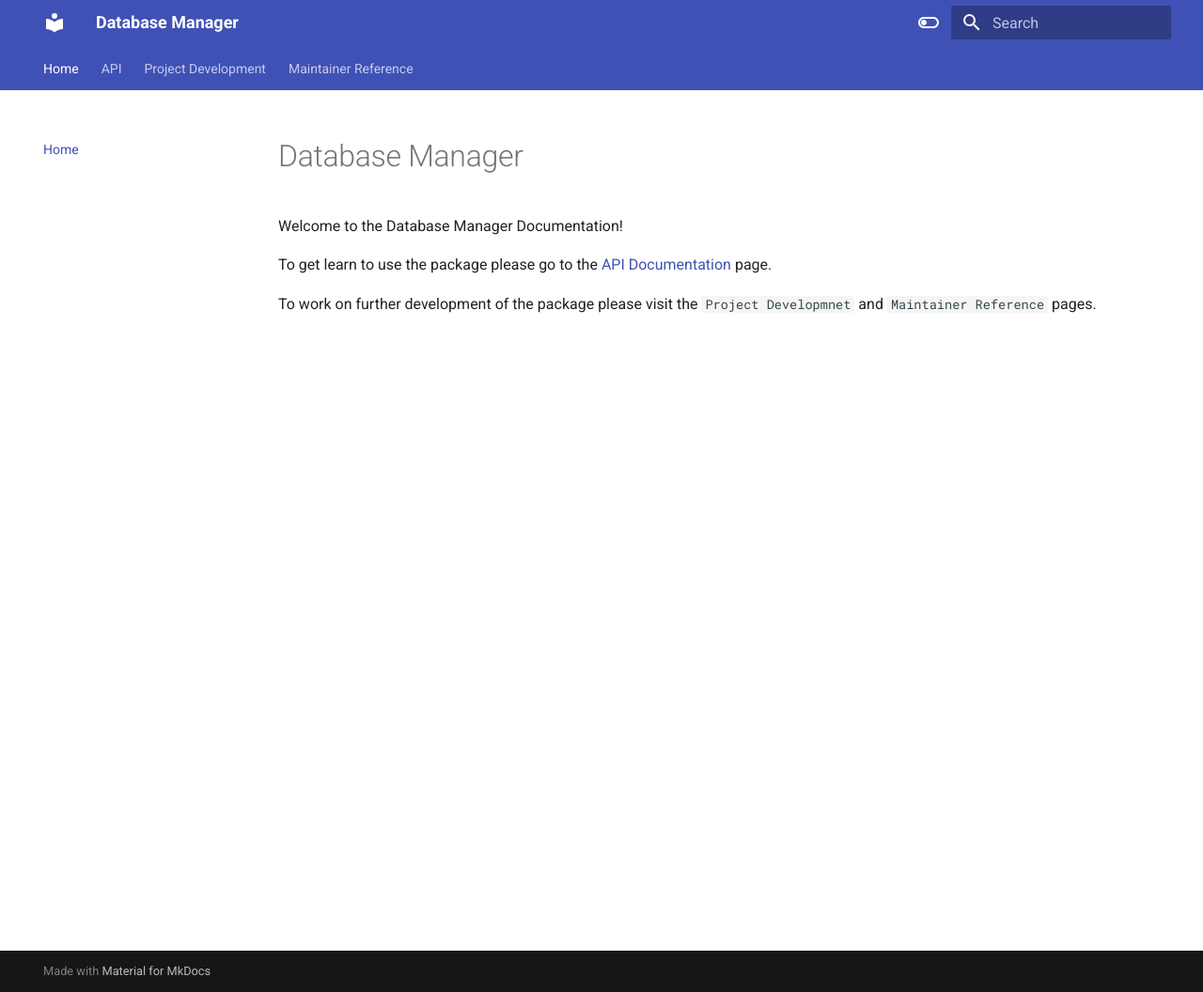
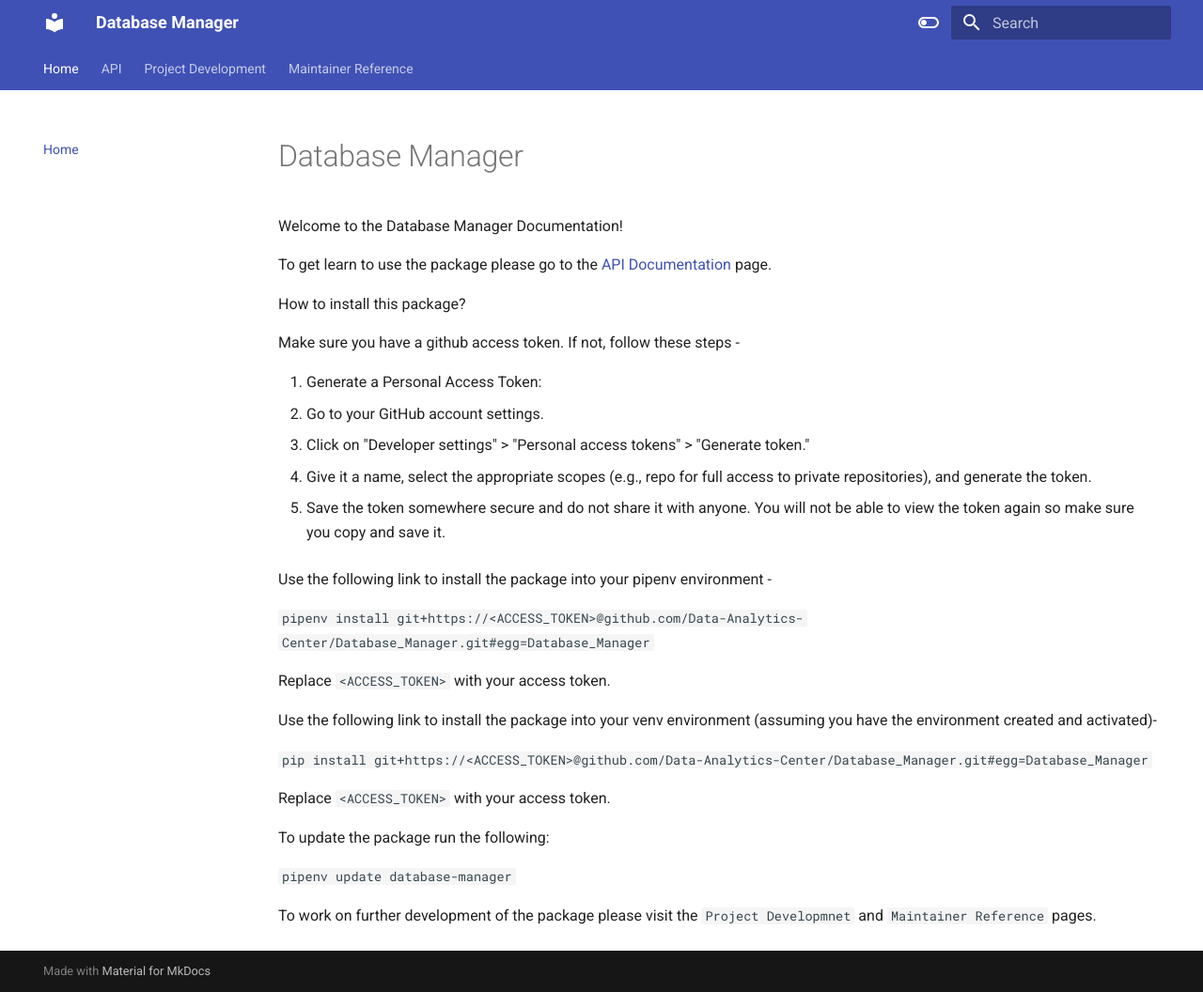
Before and after one commit to Data-Analytics-Center/Database_Manager, an MkDocs documentation site: the page built from docs/index.md, in a window 1280 px wide and 1056 px high. Shown: the whole window at 94% size. Built offline with MkDocs 1.6.1 and Material for MkDocs 9.7.7, drawn with Linux system fonts in a browser that asks for light colours.

Commit message:
mkdocs updated with installation instructions

```diff
--- a/docs/index.md
+++ b/docs/index.md
@@ -4,4 +4,31 @@ Welcome to the Database Manager Documentation!
 
 To get learn to use the package please go to the [API Documentation](/API_Subpages/description/) page.
 
+How to install this package?
+
+Make sure you have a github access token. If not, follow these steps -
+
+1. Generate a Personal Access Token:
+- Go to your GitHub account settings.
+- Click on "Developer settings" > "Personal access tokens" > "Generate token."
+- Give it a name, select the appropriate scopes (e.g., repo for full access to private repositories), and generate the token.
+
+2. Save the token somewhere secure and do not share it with anyone. You will not be able to view the token again so make sure you copy and save it.
+
+Use the following link to install the package into your pipenv environment -
+
+`pipenv install git+https://<ACCESS_TOKEN>@github.com/Data-Analytics-Center/Database_Manager.git#egg=Database_Manager`
+
+Replace ``<ACCESS_TOKEN>`` with your access token.
+
+Use the following link to install the package into your venv environment (assuming you have the environment created and activated)-
+
+`pip install git+https://<ACCESS_TOKEN>@github.com/Data-Analytics-Center/Database_Manager.git#egg=Database_Manager`
+
+Replace ``<ACCESS_TOKEN>`` with your access token.
+
+To update the package run the following:
+
+`pipenv update database-manager`
+
 To work on further development of the package please visit the `Project Developmnet` and `Maintainer Reference` pages.
```
